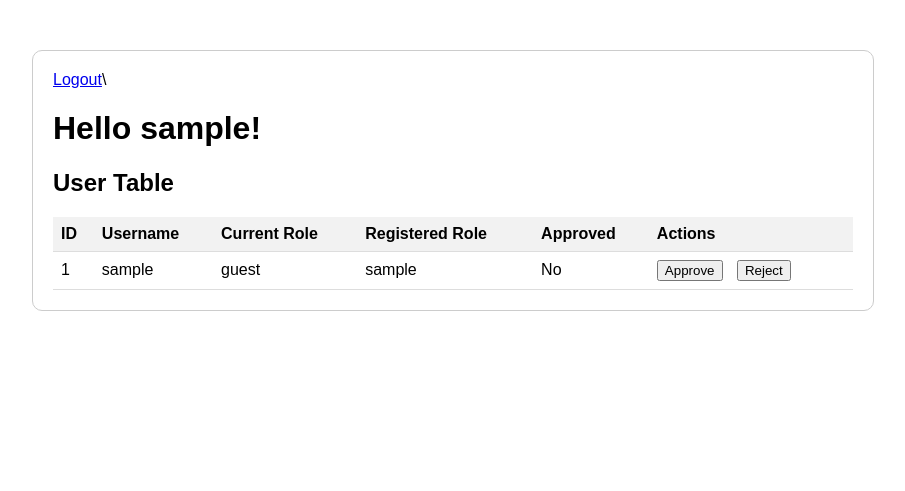
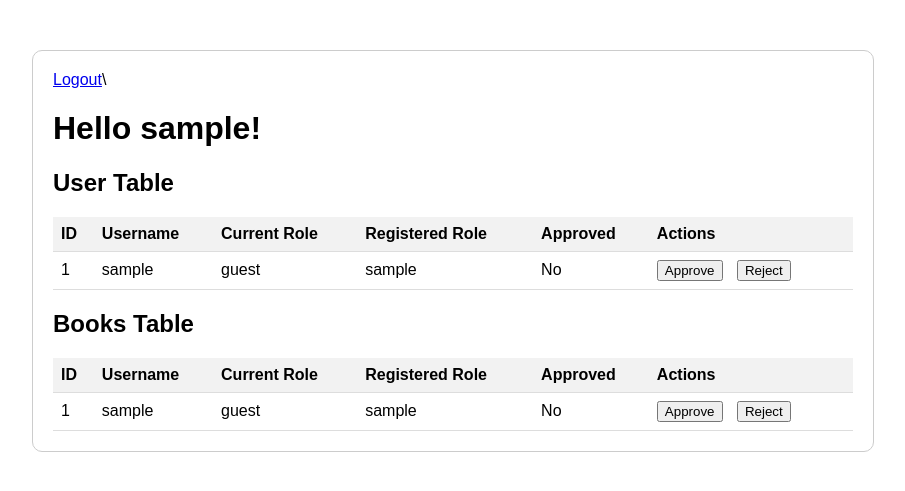
Before and after one commit to YueYingLee/SJSUL, a Flask app: page /adminHome in a window 1280 px wide. Shown: the top 491 px of the page, without its empty margins (187-1092 px from the left). Run offline with Flask 3, Linux system fonts and the light colour scheme; the visitor is signed in with stand-in values (Sample User, id 1); data comes from the database, SQL or seed files in the repository.

Commit message:
Added a prompt message for confirmation before deleting user

```diff
--- a/app/templates/adminHome.html
+++ b/app/templates/adminHome.html
@@ -94,6 +94,61 @@
                 {% endfor %}
             </tbody>
         </table>
+
+        <h2>Books Table</h2>
+        <table>
+            <thead>
+                <tr>
+                    <th>ID</th>
+                    <th>Username</th>
+                    <th>Current Role</th>
+                    <th>Registered Role</th>
+                    <th>Approved</th>
+                    <th>Actions</th>
+                </tr>
+            </thead>
+            <tbody>
+                {% for user in users %}
+                <tr>
+                    <td>{{ user.id }}</td>
+                    <td>{{ user.username }}</td>
+                    <td>{{ user.role }}</td>
+                    <td>{{ user.registered_role }}</td>
+                    <td>{{ "Yes" if user.approved else "No" }}</td>
+                    <td>
+                        <!-- Approving actions-->
+                        {% if user.role != "Admin" and user.approved == False %}
+                        <form action="{{ url_for('approve_user', user_id=user.id) }}" method="POST" style="display: inline;">
+                            <button type="submit" class="submit-button" >Approve</button>
+                        </form>
+                        <!-- Rejecting actions-->
+                        <form action="{{ url_for('reject_user', user_id=user.id) }}" method="POST" style="display: inline;">
+                            <button type="submit" class="submit-button" >Reject</button>
+                        </form>
+                        {% endif%}
+                        {% if user.role != "Admin" and user.approved == True %}
+                          <!-- After approval, admin can also choose to change the user role -->
+                          <form action="{{ url_for('change_user_role', user_id=user.id) }}" method="POST" style="display: inline;">
+                            <select name="new_role">
+                                <option value="Admin">Admin</option>
+                                <option value="Librarian">Librarian</option>
+                                <option value="Faculty">Faculty</option>
+                                <option value="Student">Student</option>
+                                <option value="Public">Public</option>
+                            </select>
+                            <button type="submit">Change Role</button>
+                        </form>
+                        <!--After approval, admin can choose to delete user -->
+                        <form action="{{ url_for('delete_user', user_id=user.id) }}" method="POST" style="display: inline;" onsubmit="return confirm('Are you sure you want to delete this user?');">
+                            <button type="submit">Delete</button>
+                        </form>
+                        <br> <br>
+                        {% endif%}
+                    </td>
+                </tr>
+                {% endfor %}
+            </tbody>
+        </table>
     </div>
 </body>
 </html>
```
